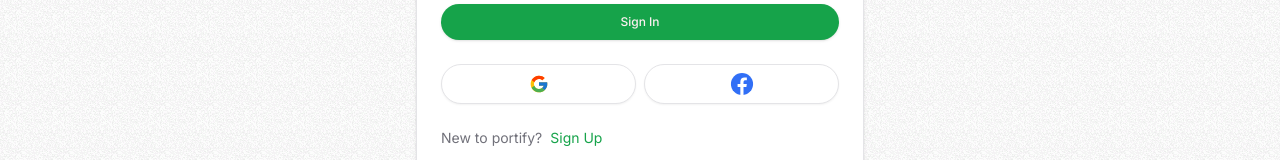
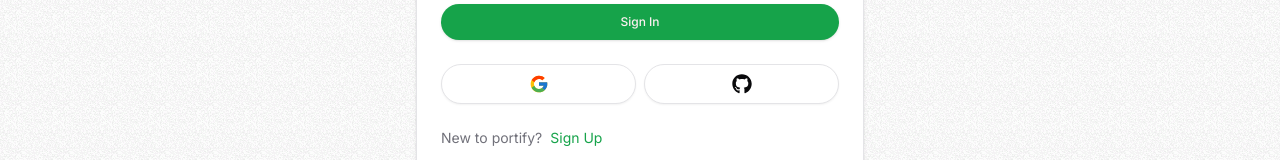
Before and after one commit to mahmudulmr19/portify, a Next.js app: page /auth/sign-in in a window 1280 px wide. Shown: the part 485-645 px from the top of the page. Built offline with nearby package versions, Linux system fonts and the light colour scheme.

Commit message:
social updated

```diff
--- a/src/components/auth/social.tsx
+++ b/src/components/auth/social.tsx
@@ -2,9 +2,10 @@
 import { FcGoogle } from "react-icons/fc";
 import { Button } from "@/components/ui";
 import { signIn } from "next-auth/react";
+import { FaGithub } from "react-icons/fa6";
 
 export function Social() {
-  function handleClick(provider: "google" | "facebook") {
+  function handleClick(provider: "google" | "github") {
     signIn(provider);
   }
   return (
@@ -21,21 +22,9 @@ export function Social() {
         size="lg"
         variant="outline"
         className="w-full"
-        onClick={() => handleClick("facebook")}
+        onClick={() => handleClick("github")}
       >
-        <svg
-          xmlns="http://www.w3.org/2000/svg"
-          width={40}
-          height={40}
-          viewBox="0 0 48 48"
-          className="w-7 h-7"
-        >
-          <path fill="#316FF6" d="M24 5a19 19 0 1 0 0 38 19 19 0 1 0 0-38Z" />
-          <path
-            fill="#fff"
-            d="M26.572 29.036h4.917l.772-4.995h-5.69v-2.73c0-2.075.678-3.915 2.619-3.915h3.119v-4.359c-.548-.074-1.707-.236-3.897-.236-4.573 0-7.254 2.415-7.254 7.917v3.323h-4.701v4.995h4.701v13.729c.931.14 1.874.235 2.842.235.875 0 1.729-.08 2.572-.194v-13.77z"
-          />
-        </svg>
+        <FaGithub className="w-5 h-5" />
       </Button>
     </div>
   );
```
